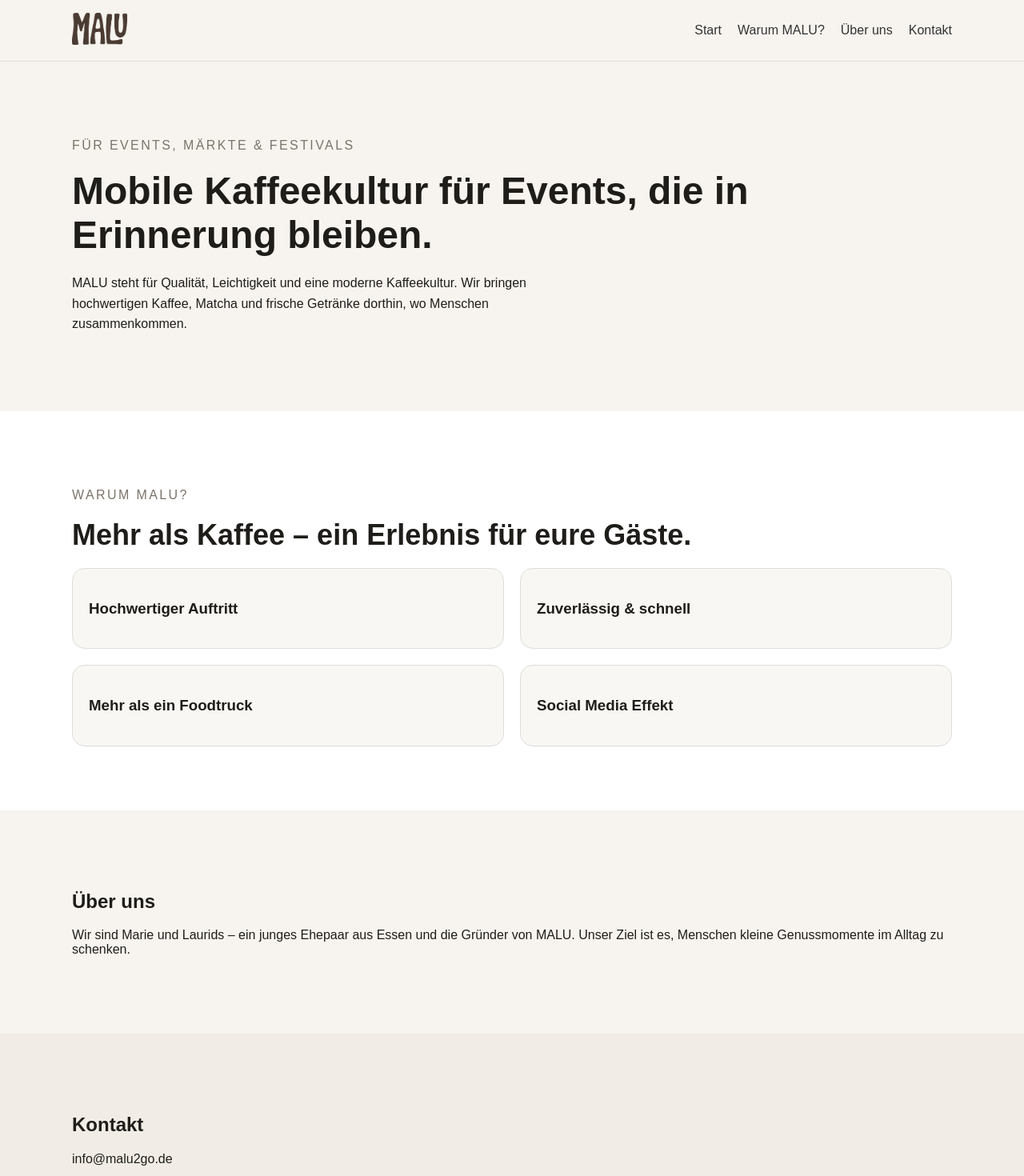
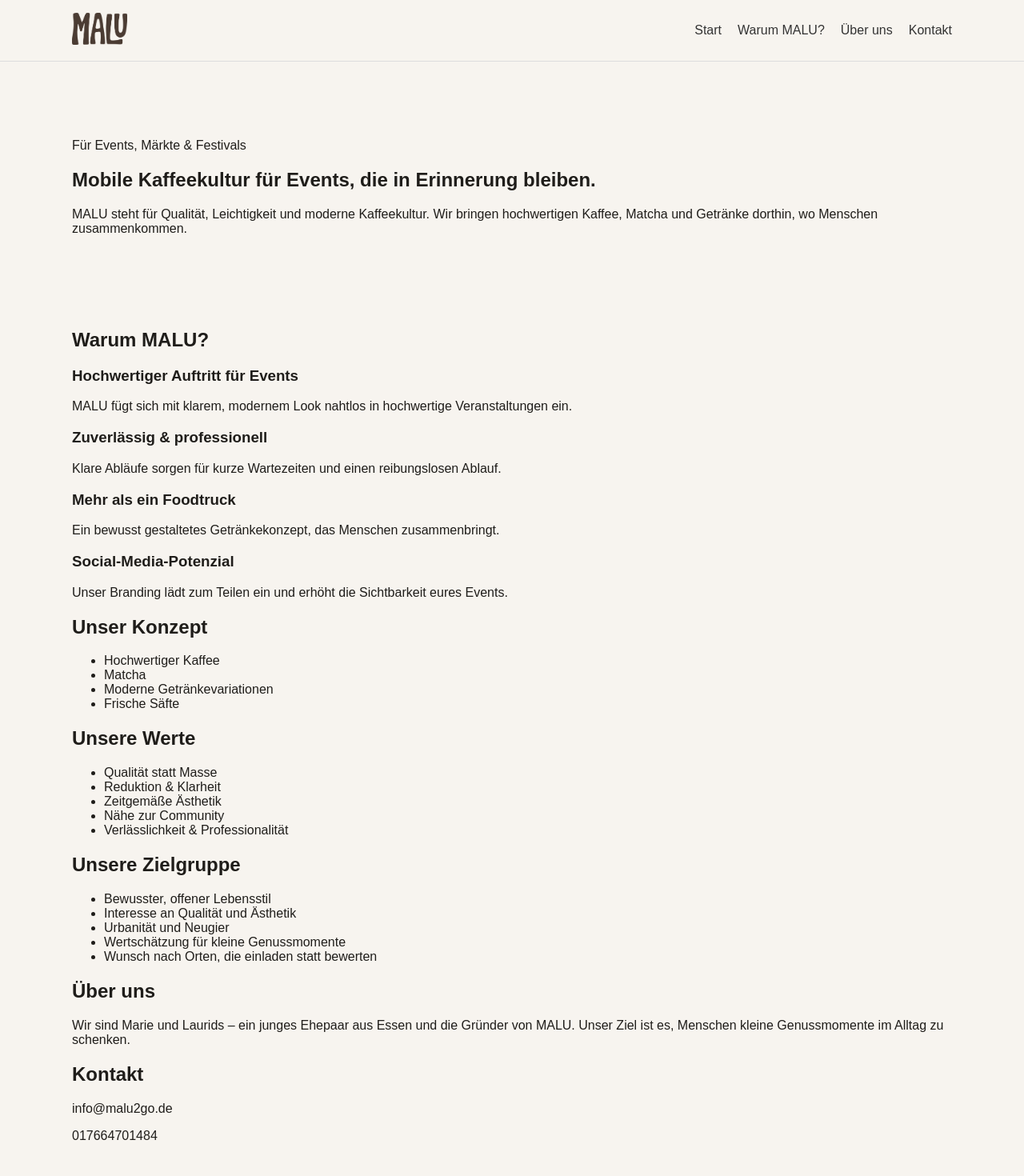
Before and after one commit to malu-website/malu-website, a React (Vite) app: page / in a window 1280 px wide. Shown: the top 1470 px of the page at 80% size. After the commit the page ends 1445 px from the top, so only its background shows below. Built offline with nearby package versions, Linux system fonts and the light colour scheme.

Commit message:
Update App.jsx

```diff
--- a/App.jsx
+++ b/App.jsx
@@ -1,11 +1,46 @@
 import logo from './logo.png'
 
-const cardStyle = {
-  padding: "20px",
-  border: "1px solid #ddd",
-  borderRadius: "16px",
-  background: "#f9f7f3"
-}
+const benefits = [
+  {
+    title: 'Hochwertiger Auftritt für Events',
+    text: 'MALU fügt sich mit klarem, modernem Look nahtlos in hochwertige Veranstaltungen ein.',
+  },
+  {
+    title: 'Zuverlässig & professionell',
+    text: 'Klare Abläufe sorgen für kurze Wartezeiten und einen reibungslosen Ablauf.',
+  },
+  {
+    title: 'Mehr als ein Foodtruck',
+    text: 'Ein bewusst gestaltetes Getränkekonzept, das Menschen zusammenbringt.',
+  },
+  {
+    title: 'Social-Media-Potenzial',
+    text: 'Unser Branding lädt zum Teilen ein und erhöht die Sichtbarkeit eures Events.',
+  },
+]
+
+const values = [
+  'Qualität statt Masse',
+  'Reduktion & Klarheit',
+  'Zeitgemäße Ästhetik',
+  'Nähe zur Community',
+  'Verlässlichkeit & Professionalität',
+]
+
+const offerings = [
+  'Hochwertiger Kaffee',
+  'Matcha',
+  'Moderne Getränkevariationen',
+  'Frische Säfte',
+]
+
+const targetGroups = [
+  'Bewusster, offener Lebensstil',
+  'Interesse an Qualität und Ästhetik',
+  'Urbanität und Neugier',
+  'Wertschätzung für kleine Genussmomente',
+  'Wunsch nach Orten, die einladen statt bewerten',
+]
 
 export default function App() {
   return (
@@ -31,46 +66,69 @@
         {/* HERO */}
         <section id="start" className="hero-section">
           <div className="container">
-            <p style={{ letterSpacing: "0.15em", textTransform: "uppercase", color: "#7a7369" }}>
-              Für Events, Märkte & Festivals
-            </p>
-
-            <h1 style={{ fontSize: "48px", margin: "20px 0" }}>
-              Mobile Kaffeekultur für Events, die in Erinnerung bleiben.
-            </h1>
-
-            <p style={{ maxWidth: "600px", lineHeight: "1.6" }}>
-              MALU steht für Qualität, Leichtigkeit und eine moderne Kaffeekultur.
-              Wir bringen hochwertigen Kaffee, Matcha und frische Getränke dorthin,
+            <p>Für Events, Märkte & Festivals</p>
+            <h1>Mobile Kaffeekultur für Events, die in Erinnerung bleiben.</h1>
+            <p>
+              MALU steht für Qualität, Leichtigkeit und moderne Kaffeekultur.
+              Wir bringen hochwertigen Kaffee, Matcha und Getränke dorthin,
               wo Menschen zusammenkommen.
             </p>
           </div>
         </section>
 
         {/* WARUM MALU */}
-        <section id="warum-malu" style={{ background: "#ffffff", padding: "80px 0" }}>
+        <section id="warum-malu" className="section">
           <div className="container">
+            <h2>Warum MALU?</h2>
+            <div>
+              {benefits.map((b) => (
+                <div key={b.title}>
+                  <h3>{b.title}</h3>
+                  <p>{b.text}</p>
+                </div>
+              ))}
+            </div>
+          </div>
+        </section>
 
-            <p style={{ letterSpacing: "0.15em", textTransform: "uppercase", color: "#7a7369" }}>
-              Warum MALU?
-            </p>
+        {/* KONZEPT */}
+        <section className="section">
+          <div className="container">
+            <h2>Unser Konzept</h2>
+            <ul>
+              {offerings.map((o) => (
+                <li key={o}>{o}</li>
+              ))}
+            </ul>
+          </div>
+        </section>
 
-            <h2 style={{ fontSize: "36px", margin: "20px 0" }}>
-              Mehr als Kaffee – ein Erlebnis für eure Gäste.
-            </h2>
+        {/* WERTE */}
+        <section className="section">
+          <div className="container">
+            <h2>Unsere Werte</h2>
+            <ul>
+              {values.map((v) => (
+                <li key={v}>{v}</li>
+              ))}
+            </ul>
+          </div>
+        </section>
 
-            <div style={{ display: "grid", gridTemplateColumns: "1fr 1fr", gap: "20px" }}>
-              <div style={cardStyle}><h3>Hochwertiger Auftritt</h3></div>
-              <div style={cardStyle}><h3>Zuverlässig & schnell</h3></div>
-              <div style={cardStyle}><h3>Mehr als ein Foodtruck</h3></div>
-              <div style={cardStyle}><h3>Social Media Effekt</h3></div>
-            </div>
-
+        {/* ZIELGRUPPE */}
+        <section className="section">
+          <div className="container">
+            <h2>Unsere Zielgruppe</h2>
+            <ul>
+              {targetGroups.map((t) => (
+                <li key={t}>{t}</li>
+              ))}
+            </ul>
           </div>
         </section>
 
         {/* ÜBER UNS */}
-        <section id="ueber-uns" style={{ padding: "80px 0" }}>
+        <section id="ueber-uns" className="section">
           <div className="container">
             <h2>Über uns</h2>
             <p>
@@ -81,10 +139,11 @@
         </section>
 
         {/* KONTAKT */}
-        <section id="kontakt" style={{ padding: "80px 0", background: "#f1ede6" }}>
+        <section id="kontakt" className="section">
           <div className="container">
             <h2>Kontakt</h2>
             <p>info@malu2go.de</p>
+            <p>017664701484</p>
           </div>
         </section>
 
```
